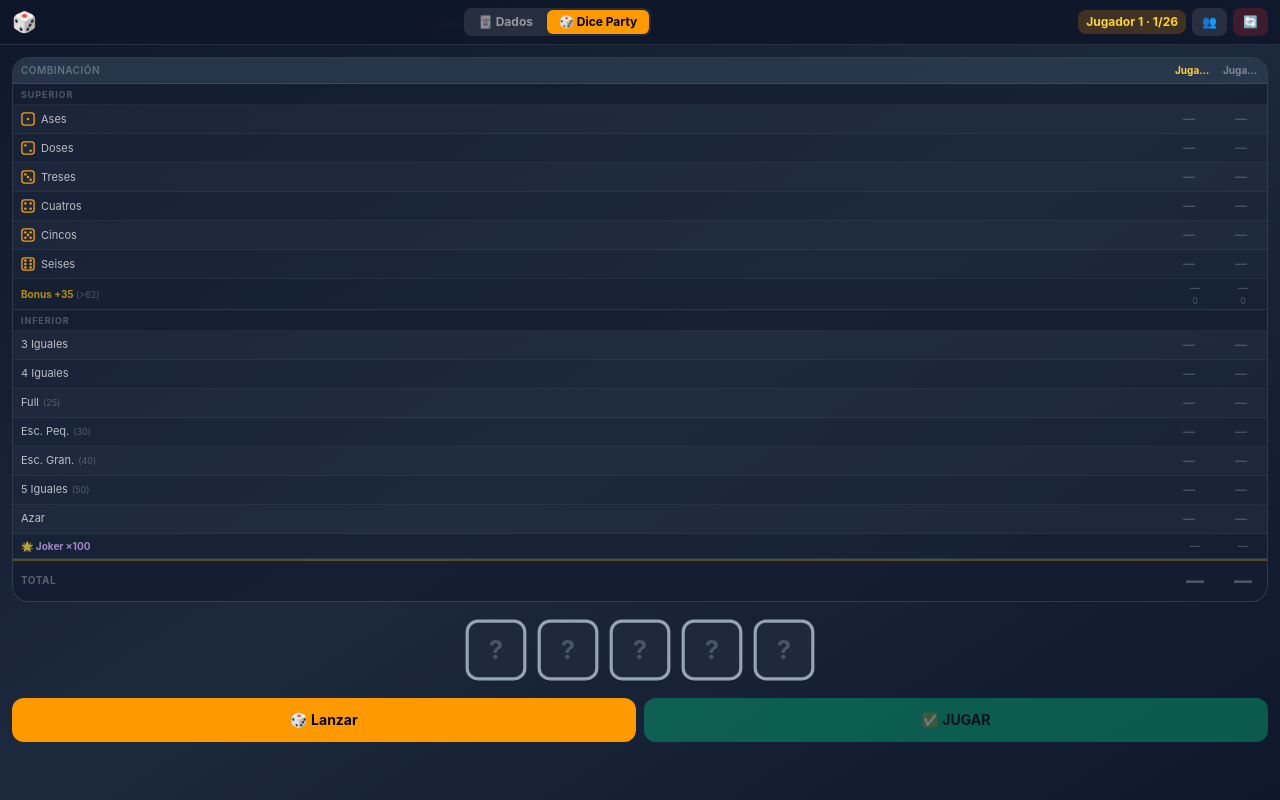
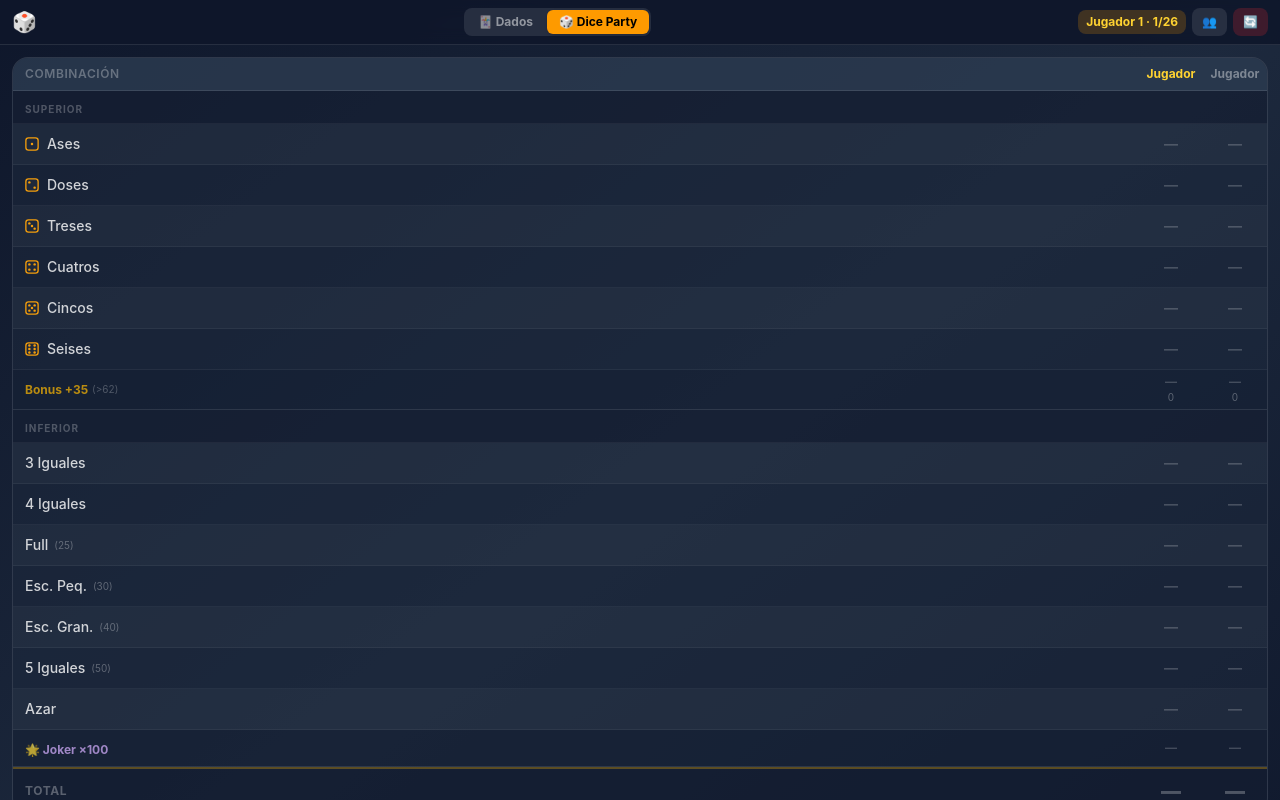
Before and after one commit to josico-dev/dados-scorer, a React (Vite) app: page / in a window 1280 px wide. Both pictures are taken after a click on the button "🎲 Dice Party". Shown: the top 800 px of the page. Built offline with nearby package versions, Linux system fonts and the light colour scheme.

Commit message:
feat: bigger scorecard rows + larger dice and buttons in Dice Party

```diff
--- a/src/diceParty/Die.jsx
+++ b/src/diceParty/Die.jsx
@@ -21,7 +21,7 @@ const PIP_POSITIONS = {
  * @param {function} onClick  - Callback al hacer clic
  * @param {string}   className - Clases adicionales
  */
-export default function Die({ value, locked, rolling, onClick, className = '' }) {
+export default function Die({ value, locked, rolling, onClick, className = '', size = 64 }) {
   const pips = value >= 1 && value <= 6 ? PIP_POSITIONS[value] : []
 
   // Color del borde según estado
@@ -37,13 +37,13 @@ export default function Die({ value, locked, rolling, onClick, className = '' })
     <button
       onClick={onClick}
       className={`relative touch-manipulation select-none focus:outline-none ${className}`}
-      style={{ width: 64, height: 64, minWidth: 64, minHeight: 64 }}
+      style={{ width: size, height: size, minWidth: size, minHeight: size }}
       aria-label={value ? `Dado ${value}${locked ? ' (bloqueado)' : ''}` : 'Dado'}
     >
       <svg
         viewBox="0 0 60 60"
-        width="64"
-        height="64"
+        width={size}
+        height={size}
         style={{
           filter: rolling ? 'brightness(0.7)' : locked ? 'drop-shadow(0 0 6px #f59e0b88)' : 'none',
           transition: 'filter 0.15s',
--- a/src/modes/DicePartyMode.jsx
+++ b/src/modes/DicePartyMode.jsx
@@ -208,21 +208,21 @@ export default function DicePartyMode({ modeToggle }) {
           </div>
         )}
 
-        {/* Dados */}
-        <div className="flex justify-center gap-2 py-1">
+        {/* Dados más grandes */}
+        <div className="flex justify-center gap-3 py-2">
           {dice.map((val, i) => (
-            <Die key={i} value={val} locked={locked[i]} rolling={rolling} onClick={() => toggleLock(i)} />
+            <Die key={i} value={val} locked={locked[i]} rolling={rolling} onClick={() => toggleLock(i)} size={72} />
           ))}
         </div>
 
-        {/* Botones */}
-        <div className="flex gap-2 pb-2">
+        {/* Botones más grandes */}
+        <div className="flex gap-3 pb-3">
           <button onClick={handleRoll} disabled={!canRoll}
-            className="flex-1 py-3 rounded-xl font-bold text-sm bg-amber-500 hover:bg-amber-400 text-black transition disabled:opacity-40">
+            className="flex-1 py-4 rounded-2xl font-black text-base bg-amber-500 hover:bg-amber-400 text-black transition disabled:opacity-40 active:scale-95">
             🎲 Lanzar {rollsLeft < MAX_ROLLS ? `(${rollsLeft})` : ''}
           </button>
           <button onClick={handlePlay} disabled={!canPlay}
-            className="flex-1 py-3 rounded-xl font-bold text-sm bg-emerald-500 hover:bg-emerald-400 text-black transition disabled:opacity-40">
+            className="flex-1 py-4 rounded-2xl font-black text-base bg-emerald-500 hover:bg-emerald-400 text-black transition disabled:opacity-40 active:scale-95">
             ✅ JUGAR
           </button>
         </div>
@@ -292,97 +292,100 @@ function Scorecard({
     onSelectCombo(comboId)
   }
 
-  // Ancho de columna de jugador según cuántos hay
-  const colW = players.length <= 2 ? 'w-12' : players.length <= 3 ? 'w-10' : 'w-8'
+  // Ancho de columna según número de jugadores
+  const colW  = players.length <= 2 ? 'w-16' : players.length <= 3 ? 'w-14' : 'w-12'
+  const colPx = players.length <= 2 ? 64     : players.length <= 3 ? 56     : 48
+
+  const gridCols = `1fr ${players.map(() => `${colPx}px`).join(' ')}`
 
   return (
-    <div className="rounded-2xl overflow-hidden border border-white/10 bg-slate-800/60 text-xs">
+    <div className="rounded-2xl overflow-hidden border border-white/10 bg-slate-800/60">
 
-      {/* Cabecera: combo + un col por jugador */}
-      <div className={`grid items-center bg-slate-700/60 border-b border-white/10`}
-           style={{ gridTemplateColumns: `1fr ${players.map(() => 'auto').join(' ')}` }}>
-        <div className="py-1.5 pl-2 text-[10px] text-white/30 font-semibold uppercase tracking-wider">Combinación</div>
+      {/* Cabecera */}
+      <div className="grid items-center bg-slate-700/60 border-b border-white/10"
+           style={{ gridTemplateColumns: gridCols }}>
+        <div className="py-2 pl-3 text-xs text-white/30 font-semibold uppercase tracking-wider">Combinación</div>
         {players.map((name, pi) => (
-          <div key={pi} className={`${colW} text-center py-1.5 text-[10px] font-bold truncate px-1 ${pi === currentPlayer && phase === 'playing' ? 'text-amber-300' : 'text-white/40'}`}>
+          <div key={pi} className={`text-center py-2 text-xs font-bold truncate px-1 ${pi === currentPlayer && phase === 'playing' ? 'text-amber-300' : 'text-white/40'}`}>
             {name.split(' ')[0]}
           </div>
         ))}
       </div>
 
-      {/* Separador Upper */}
-      <div className="px-2 py-0.5 bg-slate-900/40 border-b border-white/5">
-        <span className="text-[9px] text-white/25 uppercase tracking-widest font-bold">Superior</span>
+      {/* Separador Superior */}
+      <div className="px-3 py-1 bg-slate-900/40 border-b border-white/5">
+        <span className="text-[10px] text-white/25 uppercase tracking-widest font-bold">Superior</span>
       </div>
 
       {/* Filas Upper */}
       {UPPER_COMBOS.map((combo, ri) => (
         <div key={combo.id}
-          className={`grid items-center border-b border-white/5 ${ri % 2 === 0 ? 'bg-white/[0.02]' : ''}`}
-          style={{ gridTemplateColumns: `1fr ${players.map(() => 'auto').join(' ')}` }}>
-          <div className="flex items-center gap-1.5 pl-2 py-1">
+          className={`grid items-center border-b border-white/5 ${ri % 2 === 0 ? 'bg-white/[0.03]' : ''}`}
+          style={{ gridTemplateColumns: gridCols }}>
+          <div className="flex items-center gap-2 pl-3 py-2">
             <MiniDie value={combo.upperValue} />
-            <span className="text-white/70 text-[11px]">{combo.badge}</span>
+            <span className="text-white/80 text-sm font-medium">{combo.badge}</span>
           </div>
           {players.map((_, pi) => (
             <div key={pi}
               onClick={() => handleClick(combo.id, pi)}
-              className={`${colW} h-7 flex items-center justify-center text-xs font-bold rounded mx-0.5 transition-colors ${cellClass(combo.id, pi)}`}>
+              className={`h-10 flex items-center justify-center text-sm font-bold rounded-lg mx-1 transition-colors ${cellClass(combo.id, pi)}`}>
               {cellContent(combo.id, pi)}
             </div>
           ))}
         </div>
       ))}
 
-      {/* Fila bonus upper */}
+      {/* Bonus upper */}
       <div className="grid items-center bg-slate-900/30 border-b border-white/10"
-           style={{ gridTemplateColumns: `1fr ${players.map(() => 'auto').join(' ')}` }}>
-        <div className="pl-2 py-1">
-          <span className="text-[10px] text-amber-400/70 font-bold">Bonus +35 </span>
-          <span className="text-[9px] text-white/25">(&gt;62)</span>
+           style={{ gridTemplateColumns: gridCols }}>
+        <div className="pl-3 py-1.5 flex items-center gap-1">
+          <span className="text-xs text-amber-400/70 font-bold">Bonus +35</span>
+          <span className="text-[10px] text-white/25">(&gt;62)</span>
         </div>
         {players.map((_, pi) => (
-          <div key={pi} className={`${colW} flex flex-col items-center py-0.5`}>
-            <span className={`text-[10px] font-bold ${upperBonuses[pi] ? 'text-amber-300' : 'text-white/20'}`}>
+          <div key={pi} className="flex flex-col items-center py-1">
+            <span className={`text-xs font-bold ${upperBonuses[pi] ? 'text-amber-300' : 'text-white/20'}`}>
               {upperBonuses[pi] ? '+35' : '—'}
             </span>
-            <span className="text-[9px] text-white/25">{upperSums[pi]}</span>
+            <span className="text-[10px] text-white/30">{upperSums[pi]}</span>
           </div>
         ))}
       </div>
 
-      {/* Separador Lower */}
-      <div className="px-2 py-0.5 bg-slate-900/40 border-b border-white/5">
-        <span className="text-[9px] text-white/25 uppercase tracking-widest font-bold">Inferior</span>
+      {/* Separador Inferior */}
+      <div className="px-3 py-1 bg-slate-900/40 border-b border-white/5">
+        <span className="text-[10px] text-white/25 uppercase tracking-widest font-bold">Inferior</span>
       </div>
 
       {/* Filas Lower */}
       {LOWER_COMBOS.map((combo, ri) => (
         <div key={combo.id}
-          className={`grid items-center border-b border-white/5 ${ri % 2 === 0 ? 'bg-white/[0.02]' : ''}`}
-          style={{ gridTemplateColumns: `1fr ${players.map(() => 'auto').join(' ')}` }}>
-          <div className="pl-2 py-1 flex items-center gap-1">
-            <span className="text-white/70 text-[11px]">{combo.badge}</span>
-            {combo.fixedScore && <span className="text-[9px] text-white/25">({combo.fixedScore})</span>}
+          className={`grid items-center border-b border-white/5 ${ri % 2 === 0 ? 'bg-white/[0.03]' : ''}`}
+          style={{ gridTemplateColumns: gridCols }}>
+          <div className="pl-3 py-2 flex items-center gap-1.5">
+            <span className="text-white/80 text-sm font-medium">{combo.badge}</span>
+            {combo.fixedScore && <span className="text-[10px] text-white/30">({combo.fixedScore})</span>}
           </div>
           {players.map((_, pi) => (
             <div key={pi}
               onClick={() => handleClick(combo.id, pi)}
-              className={`${colW} h-7 flex items-center justify-center text-xs font-bold rounded mx-0.5 transition-colors ${cellClass(combo.id, pi)}`}>
+              className={`h-10 flex items-center justify-center text-sm font-bold rounded-lg mx-1 transition-colors ${cellClass(combo.id, pi)}`}>
               {cellContent(combo.id, pi)}
             </div>
           ))}
         </div>
       ))}
 
-      {/* Fila bonus Joker */}
+      {/* Bonus Joker */}
       <div className="grid items-center bg-slate-900/30 border-b border-white/10"
-           style={{ gridTemplateColumns: `1fr ${players.map(() => 'auto').join(' ')}` }}>
-        <div className="pl-2 py-1">
-          <span className="text-[10px] text-purple-300/70 font-bold">🌟 Joker ×100</span>
+           style={{ gridTemplateColumns: gridCols }}>
+        <div className="pl-3 py-1.5">
+          <span className="text-xs text-purple-300/70 font-bold">🌟 Joker ×100</span>
         </div>
         {players.map((_, pi) => (
-          <div key={pi} className={`${colW} flex items-center justify-center py-1`}>
-            <span className={`text-[10px] font-bold ${jokerBonuses[pi] > 0 ? 'text-purple-300' : 'text-white/20'}`}>
+          <div key={pi} className="flex items-center justify-center py-1.5">
+            <span className={`text-xs font-bold ${jokerBonuses[pi] > 0 ? 'text-purple-300' : 'text-white/20'}`}>
               {jokerBonuses[pi] > 0 ? `+${jokerBonuses[pi] * 100}` : '—'}
             </span>
           </div>
@@ -391,11 +394,11 @@ function Scorecard({
 
       {/* Totales */}
       <div className="grid border-t-2 border-amber-400/30 bg-slate-900/50"
-           style={{ gridTemplateColumns: `1fr ${players.map(() => 'auto').join(' ')}` }}>
-        <div className="pl-2 py-2 text-[10px] text-white/30 font-bold uppercase tracking-wider self-center">Total</div>
-        {players.map((name, pi) => (
-          <div key={pi} className={`${colW} flex flex-col items-center py-1.5 ${pi < players.length - 1 ? '' : ''}`}>
-            <span className={`text-lg font-black tabular-nums ${totals[pi] > 0 ? 'text-amber-300' : 'text-white/25'}`}>
+           style={{ gridTemplateColumns: gridCols }}>
+        <div className="pl-3 py-3 text-xs text-white/30 font-bold uppercase tracking-wider self-center">Total</div>
+        {players.map((_, pi) => (
+          <div key={pi} className="flex items-center justify-center py-2">
+            <span className={`text-xl font-black tabular-nums ${totals[pi] > 0 ? 'text-amber-300' : 'text-white/25'}`}>
               {totals[pi] || '—'}
             </span>
           </div>
```
